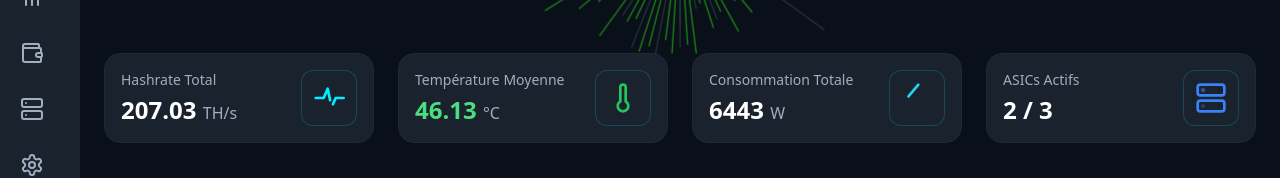
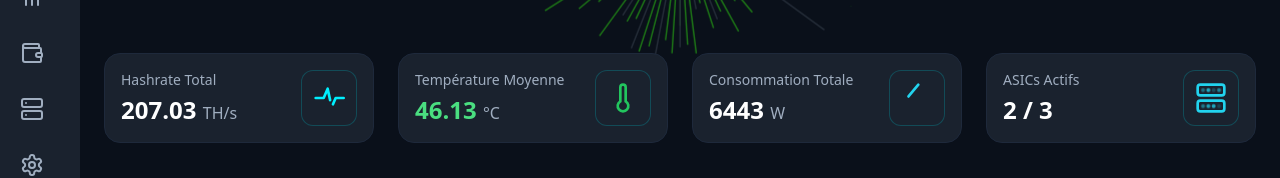
Before and after one commit to prazlook/aelox-hardware-website, a React (Vite) app: page / in a window 1280 px wide. Shown: the part 171-349 px from the top of the page. Built offline with nearby package versions, Linux system fonts and the light colour scheme.

Commit message:
[dyad] wrote 3 file(s)

```diff
--- a/src/components/AnimatedServerIcon.tsx
+++ b/src/components/AnimatedServerIcon.tsx
@@ -19,5 +19,11 @@ export const AnimatedServerIcon = (props: React.SVGProps<SVGSVGElement>) => (
     <rect x="2" y="14" width="20" height="8" rx="2" ry="2" />
     <line className="light-1" x1="6" y1="6" x2="6.01" y2="6" />
     <line className="light-2" x1="6" y1="18" x2="6.01" y2="18" />
+    <line className="light-3" x1="10" y1="6" x2="10.01" y2="6" />
+    <line className="light-4" x1="14" y1="6" x2="14.01" y2="6" />
+    <line className="light-5" x1="10" y1="18" x2="10.01" y2="18" />
+    <line className="light-6" x1="14" y1="18" x2="14.01" y2="18" />
+    <line className="light-7" x1="18" y1="6" x2="18.01" y2="6" />
+    <line className="light-8" x1="18" y1="18" x2="18.01" y2="18" />
   </svg>
 );
--- a/src/globals.css
+++ b/src/globals.css
@@ -52,7 +52,9 @@
 
 @keyframes server-blink {
   0%, 100% { opacity: 1; }
-  50% { opacity: 0.3; }
+  25% { opacity: 0.2; }
+  50% { opacity: 0.8; }
+  75% { opacity: 0.4; }
 }
 
 @keyframes marching-ants {
@@ -404,6 +406,30 @@
     animation: server-blink 1.5s infinite 0.5s;
     stroke-width: 3;
   }
+  .animate-server-blink .light-3 {
+    animation: server-blink 1.5s infinite 0.2s;
+    stroke-width: 3;
+  }
+  .animate-server-blink .light-4 {
+    animation: server-blink 1.5s infinite 0.7s;
+    stroke-width: 3;
+  }
+  .animate-server-blink .light-5 {
+    animation: server-blink 1.5s infinite 0.4s;
+    stroke-width: 3;
+  }
+  .animate-server-blink .light-6 {
+    animation: server-blink 1.5s infinite 0.9s;
+    stroke-width: 3;
+  }
+  .animate-server-blink .light-7 {
+    animation: server-blink 1.5s infinite 0.1s;
+    stroke-width: 3;
+  }
+  .animate-server-blink .light-8 {
+    animation: server-blink 1.5s infinite 0.6s;
+    stroke-width: 3;
+  }
 
   .animate-marching-ants {
     stroke-dasharray: 12 24;
--- a/src/pages/Index.tsx
+++ b/src/pages/Index.tsx
@@ -445,7 +445,7 @@ const Index = () => {
           value={`${summary.activeAsics} / ${summary.totalAsics}`}
           unit=""
           icon={<AnimatedServerIcon className="w-8 h-8" />}
-          iconColorClass="text-blue-500" // Updated prop and value
+          iconColorClass="text-cyan-400" // Updated to match AnimatedZapIcon
           className={cn(
             triggerStartupAnimation && "animate-startup-fade-in-scale",
             triggerShutdownAnimation && "animate-staggered-fade-out"
```
